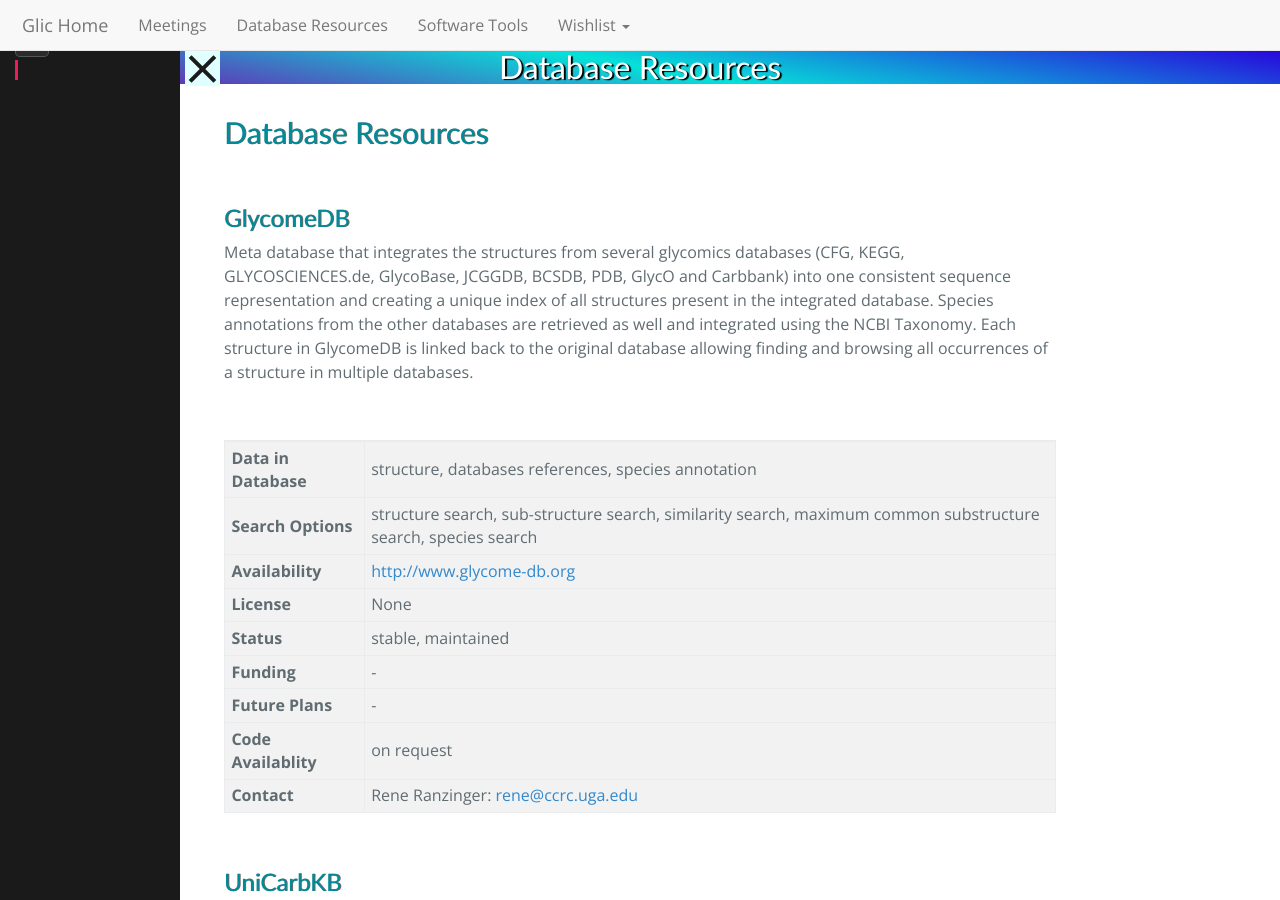
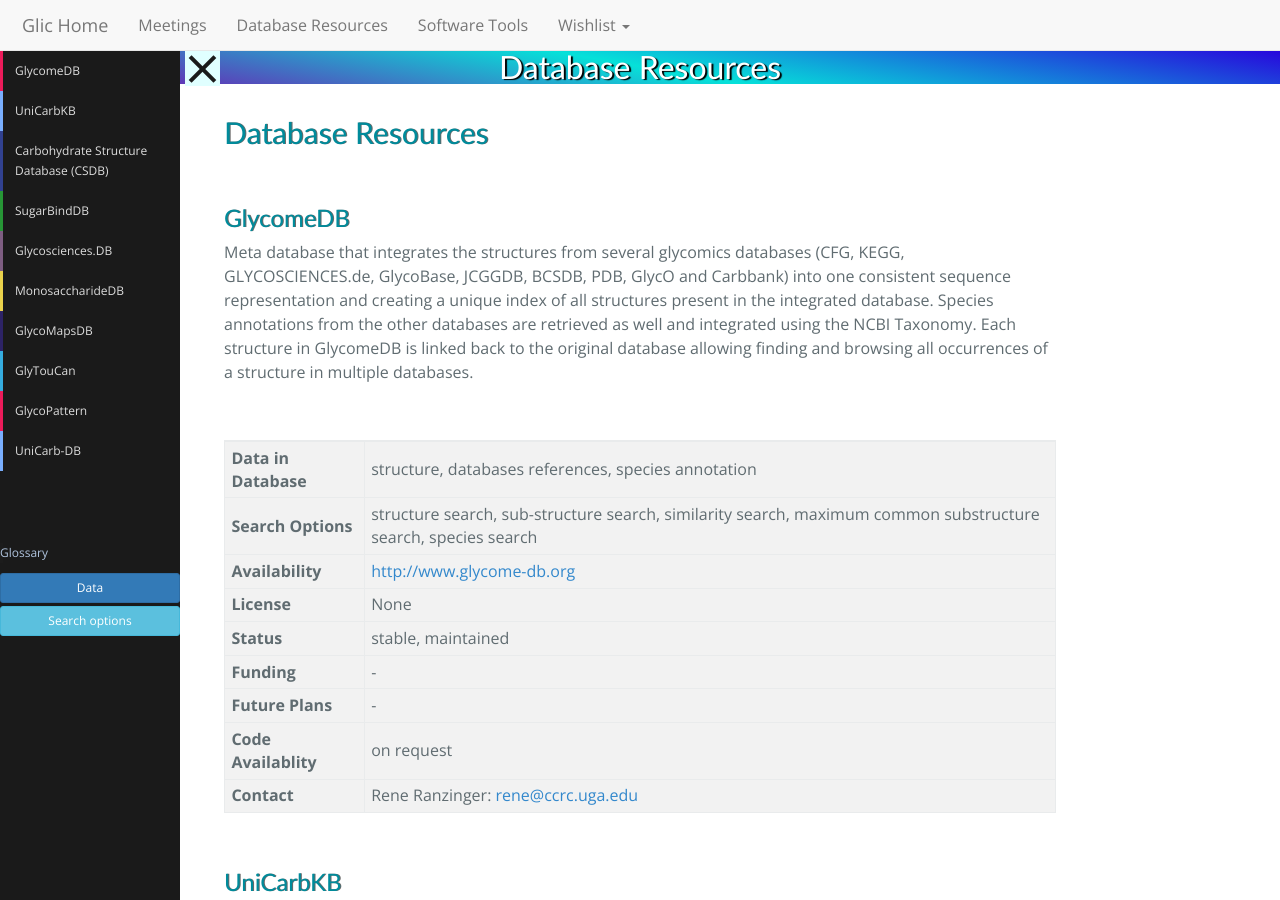
Before and after one commit to AokiCE/testglicpage, a Jekyll site: the page built from database/index.md, in a window 1280 px wide and 900 px high. Built offline with Jekyll 4.4.1, drawn with Linux system fonts in a browser that asks for light colours; nearby versions of some CDN libraries.

Commit message:
Update databasescroll.html

```diff
--- a/_layouts/databasescroll.html
+++ b/_layouts/databasescroll.html
@@ -330,19 +330,9 @@ html { height: 100%;}
         <div class="overlay"></div>
 
         <!-- Sidebar -->
-        <div class="navbar navbar-fixed-top" id="sidebar-wrapper" role="navigation">
-            <div class="nav sidebar-nav">
-		    <div class="container">
-
-	<!-- .btn-navbar is used as the toggle for collapsed navbar content -->
-      <a class="btn btn-navbar" data-toggle="collapse" data-target=".nav-collapse">
-        <span class="icon-bar"></span>
-        <span class="icon-bar"></span>
-        <span class="icon-bar"></span>
-      </a>
-
+         <nav class="navbar navbar-fixed-top" id="sidebar-wrapper" role="navigation">
+            <ul class="nav sidebar-nav">
          	     <li><a href=""></a></li>
-			    <div class="nav-collapse collapse">
               <li><a href="#data1">GlycomeDB</a></li>
               <li><a href="#data2">UniCarbKB</a></li>
               <li><a href="#data3">Carbohydrate Structure Database (CSDB)</a></li>
@@ -360,9 +350,7 @@ html { height: 100%;}
 		    <li><p style="color: lightsteelblue;" >Glossary</p></li>
 		    <li><button type="button" data-container="body" class="btn btn-primary btn-block btn-sm" id="datapop" data-toggle="popover">Data</button></li>
 		    <li><button type="button" data-container="body" class="btn btn-info btn-block btn-sm" id="searchpop" data-toggle="popover">Search options</button></li>
-			    </div>
-		    </div>
-	   </div>
+		</ul>
         <!--  Example for dropdown menus
           <li class="dropdown">
           <a class="dropdown-toggle" data-toggle="dropdown" href="#">Section 4 <span class="caret"></span></a>
@@ -371,7 +359,7 @@ html { height: 100%;}
              <li><a href="#section42">Section 4-2</a></li>
             </ul>
           </li> -->
-    </div>
+    </nav>
 <!-- /#sidebar-wrapper -->
 
         <!-- Page Content -->
```
